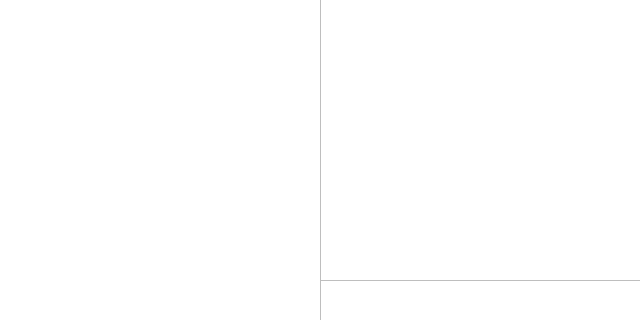
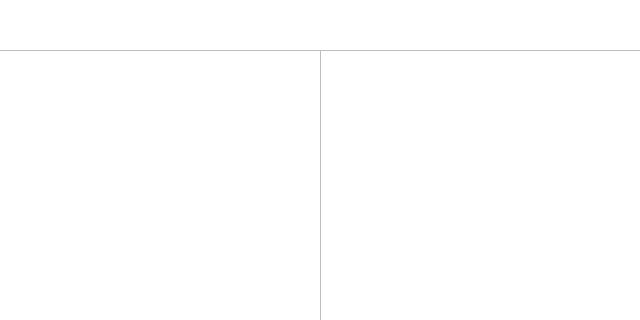
Before and after one commit to karlduggan/TestLab, a Vue app in the folder frontend/: page / in a window 1280 px wide. Shown: the top 320 px of the page, without its empty margins (320-960 px from the left). Built offline with nearby package versions, Linux system fonts and the light colour scheme.

Commit message:
layout update

```diff
--- a/frontend/package.json
+++ b/frontend/package.json
@@ -10,7 +10,8 @@
   "dependencies": {
     "core-js": "^3.8.3",
     "vue": "^3.2.13",
-    "vue-router": "^4.1.5"
+    "vue-router": "^4.1.5",
+    "vuex": "^4.0.2"
   },
   "devDependencies": {
     "@babel/core": "^7.12.16",
--- a/frontend/src/main.js
+++ b/frontend/src/main.js
@@ -1,5 +1,9 @@
 import { createApp } from 'vue'
 import App from './App.vue'
+import store from './store'
 import router from '@/router/index'
 
-createApp(App).use(router).mount('#app')
+createApp(App)
+.use(store)
+.use(router)
+.mount('#app')
--- /dev/null
+++ b/frontend/src/store/index.js
@@ -0,0 +1,26 @@
+import { createStore } from "vuex";
+const store = createStore({
+    state: {
+
+        // Store api request results in the task list
+        name: "Testing Vue State Management in store/index.js",
+
+
+
+    },
+    mutations: {
+
+
+    },
+    actions: {
+
+    },
+    getters: {
+
+    },
+    modules: {
+
+
+    }
+})
+export default store;
--- a/frontend/src/views/Dashboard.vue
+++ b/frontend/src/views/Dashboard.vue
@@ -1,11 +1,19 @@
 <template>
     <div class="base-container">
-        <div class="left-container">
+        <div class="header-container">
+
         </div>
-        <div class="right-container">
+        <div class="main-container">
+
+            <div class="left-container">
+            </div>
+            <div class="right-container">
             <div class="graph-container"></div>
             <div class="mid-container"></div>
         </div>
+
+        </div>
+
     </div>
 </template>
 <script>
@@ -18,7 +26,18 @@
         width: 100%;
         height: 100%;
         position: absolute;
-        display: inline-flex;
+
+    }
+    .header-container{
+        width: 100%;
+        height: 50px;
+        border-bottom: 1px solid rgb(190, 190, 190);
+    }
+    .main-container{
+        display: flex;
+        width: 100%;
+        height: 100%;
+
     }
     .left-container{
         display: block;
```
Also changed, not shown: 2 other files (tests, documents, lock files or other folders).
